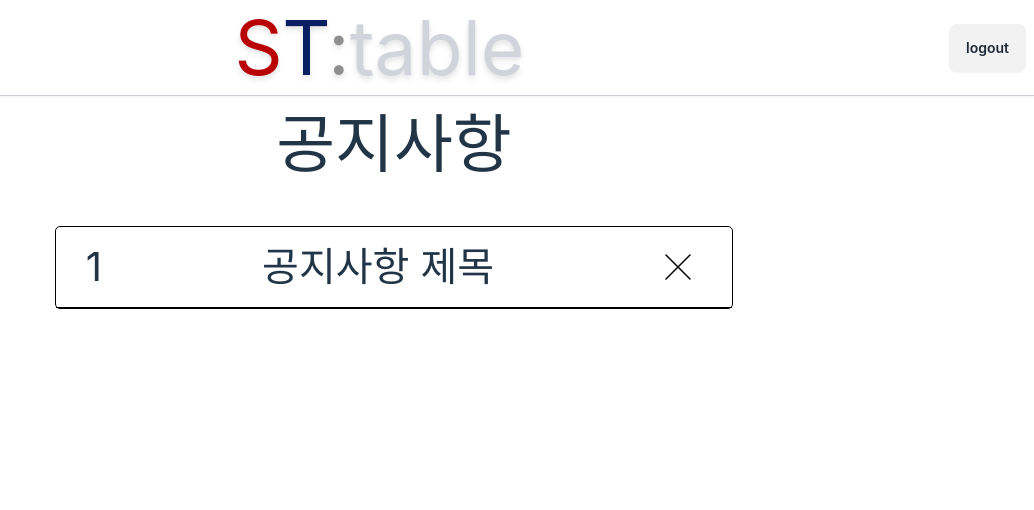
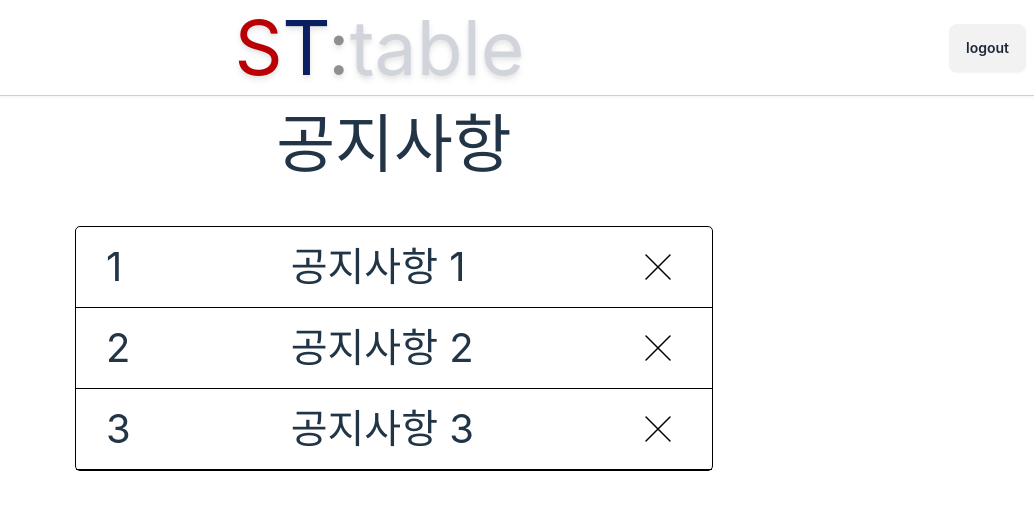
Before and after one commit to ST-Order/STORDER_ADMIN_FRONTEND, a React (Vite) app: page /notice-update/list in a window 1280 px wide. Shown: the top 510 px of the page, without its empty margins (246-1280 px from the left). Built offline with nearby package versions, Linux system fonts and the light colour scheme.

Commit message:
주문처리 진행중

```diff
--- a/src/Home/NoticeList.tsx
+++ b/src/Home/NoticeList.tsx
@@ -1,34 +1,52 @@
 import Navbar from "./Navbar";
-import noticeEx from "./noticeEx.json";
-import { useEffect } from "react";
-
-// 등록한 게시물을 보여주는 페이지
+import { useEffect, useState } from "react";
+import NoticeModal from "./NoticeModal";
 
 function NoticeList() {
-  // const location = useLocation();
-  // const noticeData = location.state?.noticeData; // 데이터 존재 여부 확인
-  // console.log("Received noticeData:", noticeData); // 디버깅용 로그
+  const [isModalOpen, setIsModalOpen] = useState(false);
+  const [selectedNotice, setSelectedNotice] = useState(null);
 
-  useEffect(() => {
-    // console.log("NoticeList rendered");
-    console.log(noticeEx);
-  }, []);
+  // 하드코딩된 공지사항 목록
+  const notices = [
+    { title: "공지사항 1", content: "여기에 공지사항 1의 내용이 들어갑니다." },
+    { title: "공지사항 2", content: "여기에 공지사항 2의 내용이 들어갑니다." },
+    { title: "공지사항 3", content: "여기에 공지사항 3의 내용이 들어갑니다." },
+  ];
+
+  const handleTitleClick = (content) => {
+    setSelectedNotice(content);
+    setIsModalOpen(true);
+  };
+
+  const closeModal = () => {
+    setIsModalOpen(false);
+    setSelectedNotice(null);
+  };
 
   return (
     <Navbar>
       <div className="flex flex-col justify-center items-center gap-[34px]">
-        <p className="text-[64px] font-bold text-center ">공지사항</p>
-        <div className="flex flex-col items-start rounded-[5px] border border-black">
-          <div className="flex justify-between px-[30px] py-2.5 border-b border-black items-center text-[40px] gap-40">
-            <p>1</p>
-            <p>공지사항 제목</p>
+        <p className="text-[64px] font-bold text-center">공지사항</p>
+        <div className="flex flex-col rounded-[5px] border border-black">
+          {notices.map((notice, index) => (
+            <div
+              key={index}
+              className="flex justify-between px-[30px] py-2.5 border-b border-black items-center text-[40px] gap-40"
+            >
+              <p>{index + 1}</p>
+              <p
+                onClick={() => handleTitleClick(notice.content)}
+                className="cursor-pointer"
+              >
+                {notice.title}
+              </p>
               <svg
                 width={48}
                 height={48}
                 viewBox="0 0 48 48"
                 fill="none"
                 xmlns="http://www.w3.org/2000/svg"
-              className=" w-12 h-12 relative"
+                className="w-12 h-12"
                 preserveAspectRatio="xMidYMid meet"
               >
                 <path
@@ -40,8 +58,14 @@ function NoticeList() {
                 />
               </svg>
             </div>
+          ))}
         </div>
       </div>
+      <NoticeModal
+        isOpen={isModalOpen}
+        onClose={closeModal}
+        content={selectedNotice}
+      />
     </Navbar>
   );
 }
--- /dev/null
+++ b/src/Home/NoticeModal.tsx
@@ -0,0 +1,28 @@
+import React from "react";
+
+interface NoticeModalProps {
+  isOpen: boolean; // 모달의 열림 여부
+  onClose: () => void; // 모달을 닫는 함수
+  content: string | null; // 공지사항 내용
+}
+
+function NoticeModal({ isOpen, onClose, content }: NoticeModalProps) {
+  if (!isOpen) return null;
+
+  return (
+    <div className="fixed inset-0 flex items-center justify-center bg-black bg-opacity-50">
+      <div className="bg-white p-5 rounded shadow-lg">
+        <h2 className="text-xl font-bold">공지사항 내용</h2>
+        <p>{content}</p>
+        <button
+          className="mt-4 px-4 py-2 bg-blue-500 text-white rounded"
+          onClick={onClose}
+        >
+          닫기
+        </button>
+      </div>
+    </div>
+  );
+}
+
+export default NoticeModal;
--- a/src/Home/OrderHandling.tsx
+++ b/src/Home/OrderHandling.tsx
@@ -1,7 +1,38 @@
+import { useEffect, useState } from "react";
 import { OrderItem } from "./OrderItem";
+import billList from "./billList.json";
+
+interface BillItem {
+  menu_name: string;
+  quantity: number;
+  price: number;
+}
 export default function OrderHandling() {
+  const [bill, setBill] = useState<BillItem[]>([]); // 초기값을 빈 배열로 설정
+
+  useEffect(() => {
+    if (billList.data.store_name === "바비든든") {
+      const billData = billList.data;
+      console.log(billData);
+      // setBill(billData);
+    }
+  }, []); // 처음 렌더링될 때만 실행
+
+  // // bill이 업데이트될 때마다 로그 출력
+  // useEffect(() => {
+  //   console.log(bill);
+  // }, [bill]); // bill이 변경될 때마다 실행
+
   return (
     <div className="w-full overflow-y-auto flex-grow">
+      {/* {bill.map((item, index) => (
+        <OrderItem key={index} item={item} />
+      ))} */}
+      {bill.map((item, index) => {
+        const time = data.tim;
+        console.log(item);
+        return "";
+      })}
       <OrderItem time="10:00" quantity="2" menu="삼겹덮밥 2" price="10000" />
       <OrderItem
         time="10:00"
--- /dev/null
+++ b/src/Home/billList.json
@@ -0,0 +1,26 @@
+{
+  "code": "",
+  "message": "주문 상세 내역 조회 성공",
+  "data": {
+    "order_id": 1,
+    "store_name": "바비든든",
+    "order_date": "2024-10-10T18:03:11",
+    "order_items": [
+      {
+        "menu_name": "삼겹덮밥",
+        "quantity": 1,
+        "price": 3500
+      },
+      {
+        "menu_name": "스팸마요",
+        "quantity": 1,
+        "price": 6500
+      }
+    ],
+    "subtotal": 10000,
+    "coupon_discount": 0,
+    "payment_method": "카카오페이 결제",
+    "total_price": 10000,
+    "stamp_points": 2
+  }
+}
```
Lines whose indentation alone changed are shown as unchanged.
